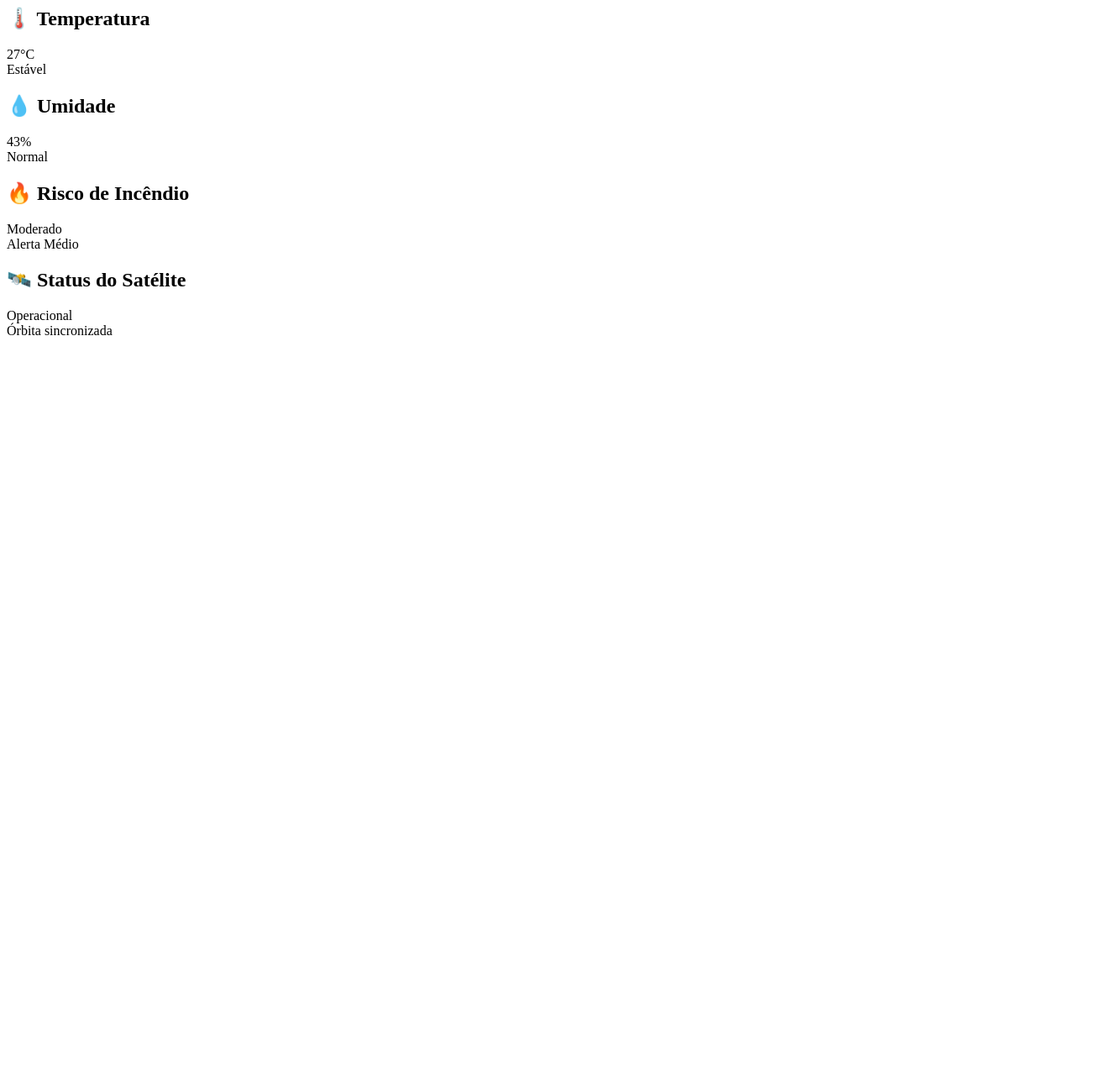
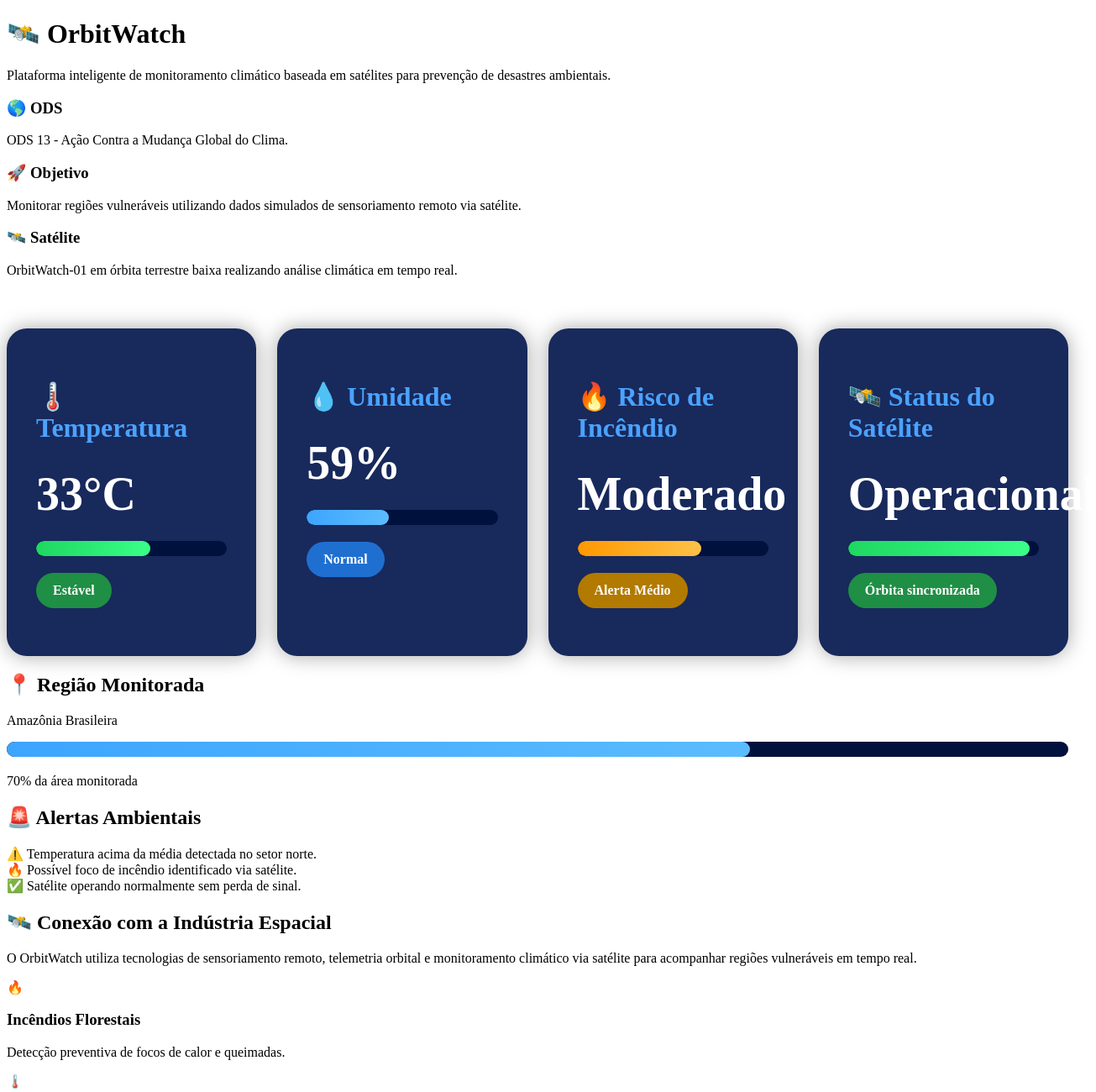
Before and after one commit to Matos-Ricardo/orbitwatch, a website: page index.html in a window 1280 px wide. Shown: the top 1300 px of the page at 84% size, 1305 px wide, since content can reach past the window. Before the commit the page ends 800 px from the top, so only its background shows below. Drawn offline with Linux system fonts and the light colour scheme.

Commit message:
upgrade_4 final

```diff
--- a/index.html
+++ b/index.html
@@ -1,6 +1,74 @@
+<!DOCTYPE html>
+<html lang="pt-BR">
+
+<head>
+    <meta charset="UTF-8">
+    <meta name="viewport" content="width=device-width, initial-scale=1.0">
+
+    <title>OrbitWatch</title>
+
+    <link rel="stylesheet" href="style.css">
+</head>
+
+<body>
+
+    <div class="container">
+
+        <!-- HEADER -->
+
+        <header>
+
+            <h1 class="logo">
+                🛰️ OrbitWatch
+            </h1>
+
+            <p class="subtitle">
+                Plataforma inteligente de monitoramento climático baseada em satélites
+                para prevenção de desastres ambientais.
+            </p>
+
+            <!-- INFO CARDS -->
+
+            <section class="info-grid">
+
+                <div class="info-card">
+                    <h3>🌎 ODS</h3>
+
+                    <p>
+                        ODS 13 - Ação Contra a Mudança Global do Clima.
+                    </p>
+                </div>
+
+                <div class="info-card">
+                    <h3>🚀 Objetivo</h3>
+
+                    <p>
+                        Monitorar regiões vulneráveis utilizando dados simulados de
+                        sensoriamento remoto via satélite.
+                    </p>
+                </div>
+
+                <div class="info-card">
+                    <h3>🛰️ Satélite</h3>
+
+                    <p>
+                        OrbitWatch-01 em órbita terrestre baixa realizando análise
+                        climática em tempo real.
+                    </p>
+                </div>
+
+            </section>
+
+        </header>
+
+        <!-- DASHBOARD -->
+
         <section class="dashboard-grid">
 
+            <!-- TEMPERATURA -->
+
             <div class="card">
+
                 <h2>🌡️ Temperatura</h2>
 
                 <div class="big-number" id="temp">
@@ -14,9 +82,13 @@
                 <div class="status status-green">
                     Estável
                 </div>
+
             </div>
 
+            <!-- UMIDADE -->
+
             <div class="card">
+
                 <h2>💧 Umidade</h2>
 
                 <div class="big-number" id="humidity">
@@ -30,9 +102,13 @@
                 <div class="status status-blue">
                     Normal
                 </div>
+
             </div>
 
+            <!-- INCÊNDIO -->
+
             <div class="card">
+
                 <h2>🔥 Risco de Incêndio</h2>
 
                 <div class="big-number" id="fire">
@@ -46,9 +122,13 @@
                 <div class="status status-orange">
                     Alerta Médio
                 </div>
+
             </div>
 
+            <!-- SATELITE -->
+
             <div class="card">
+
                 <h2>🛰️ Status do Satélite</h2>
 
                 <div class="big-number" id="satellite">
@@ -62,6 +142,151 @@
                 <div class="status status-green">
                     Órbita sincronizada
                 </div>
+
             </div>
 
         </section>
+
+        <!-- REGIÃO -->
+
+        <section class="region-section">
+
+            <div class="region-card">
+
+                <h2>📍 Região Monitorada</h2>
+
+                <p>
+                    Amazônia Brasileira
+                </p>
+
+                <div class="progress-bar">
+                    <div class="progress blue" style="width: 70%;"></div>
+                </div>
+
+                <span>
+                    70% da área monitorada
+                </span>
+
+            </div>
+
+        </section>
+
+        <!-- ALERTAS -->
+
+        <section class="alert-section">
+
+            <h2 class="alert-title">
+                🚨 Alertas Ambientais
+            </h2>
+
+            <div class="alert-box">
+                ⚠️ Temperatura acima da média detectada no setor norte.
+            </div>
+
+            <div class="alert-box">
+                🔥 Possível foco de incêndio identificado via satélite.
+            </div>
+
+            <div class="alert-box">
+                ✅ Satélite operando normalmente sem perda de sinal.
+            </div>
+
+        </section>
+
+        <!-- CONEXÃO ESPACIAL -->
+
+        <section class="space-section">
+
+            <h2 class="space-title">
+                🛰️ Conexão com a Indústria Espacial
+            </h2>
+
+            <p class="space-description">
+                O OrbitWatch utiliza tecnologias de sensoriamento remoto,
+                telemetria orbital e monitoramento climático via satélite
+                para acompanhar regiões vulneráveis em tempo real.
+            </p>
+
+            <div class="space-grid">
+
+                <div class="space-card">
+
+                    <div class="space-icon">
+                        🔥
+                    </div>
+
+                    <h3>Incêndios Florestais</h3>
+
+                    <p>
+                        Detecção preventiva de focos de calor e queimadas.
+                    </p>
+
+                </div>
+
+                <div class="space-card">
+
+                    <div class="space-icon">
+                        🌡️
+                    </div>
+
+                    <h3>Clima Extremo</h3>
+
+                    <p>
+                        Identificação de variações críticas de temperatura.
+                    </p>
+
+                </div>
+
+                <div class="space-card">
+
+                    <div class="space-icon">
+                        💧
+                    </div>
+
+                    <h3>Umidade</h3>
+
+                    <p>
+                        Monitoramento de regiões com baixa umidade do solo.
+                    </p>
+
+                </div>
+
+                <div class="space-card">
+
+                    <div class="space-icon">
+                        🌎
+                    </div>
+
+                    <h3>Amazônia</h3>
+
+                    <p>
+                        Observação remota da floresta amazônica brasileira.
+                    </p>
+
+                </div>
+
+            </div>
+
+        </section>
+
+        <!-- FOOTER -->
+
+        <footer>
+
+            <p>
+                OrbitWatch © 2026
+            </p>
+
+            <p>
+                Desenvolvido para Global Solution FIAP - Cloud Computing & Space Tech
+            </p>
+
+        </footer>
+
+    </div>
+
+    <script src="script.js"></script>
+
+</body>
+
+</html>
```
Lines whose indentation alone changed are shown as unchanged.
